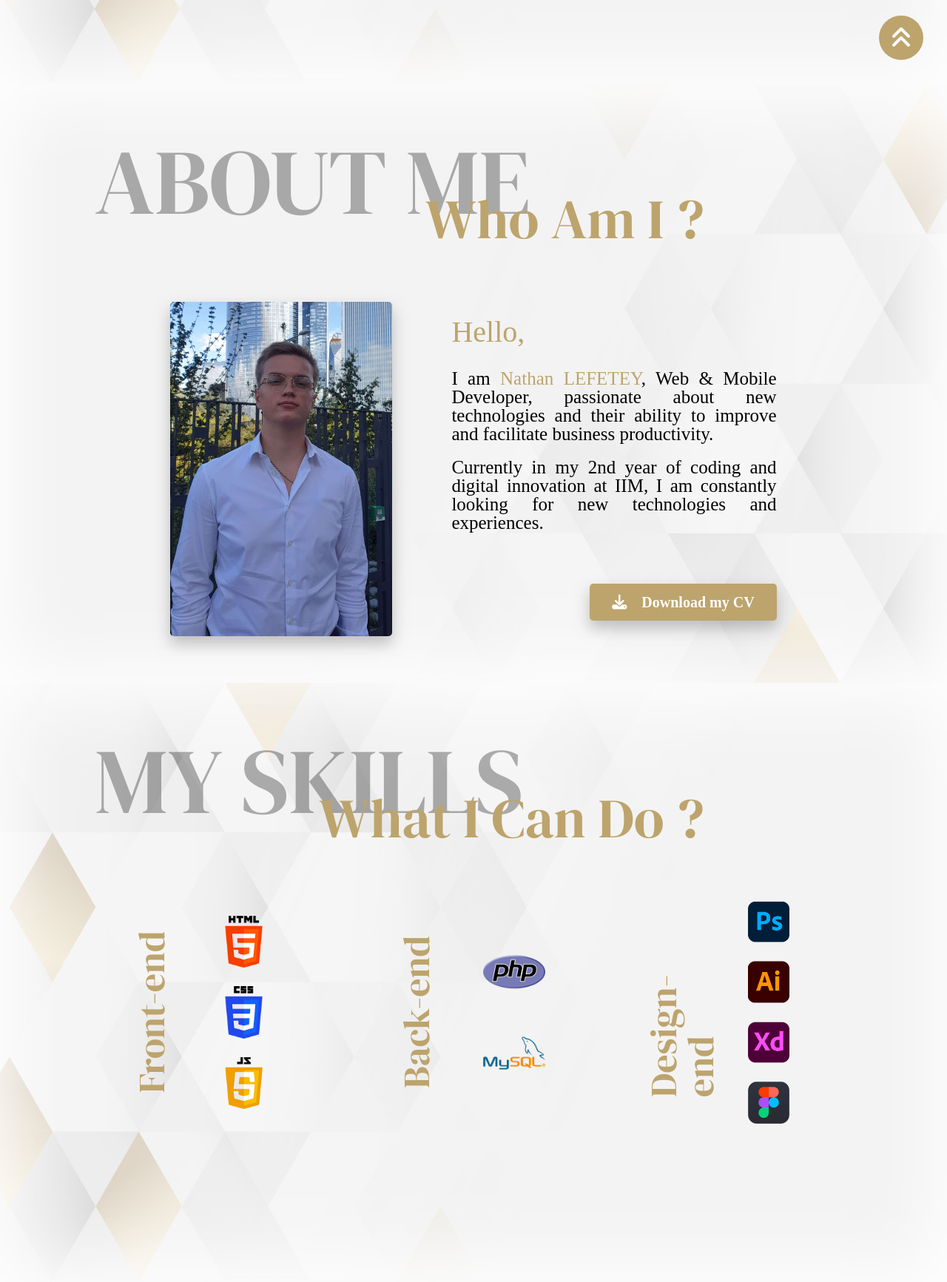
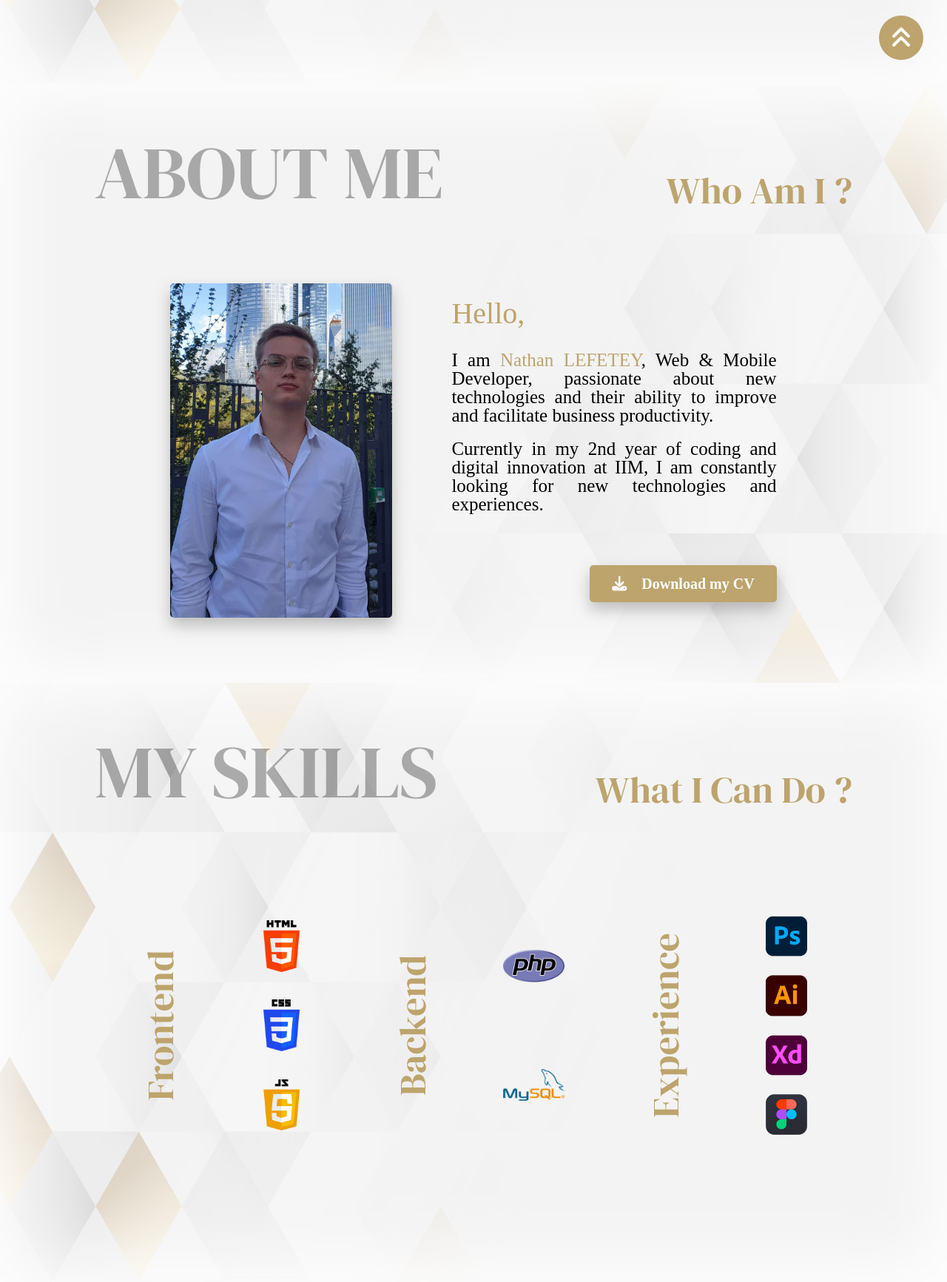
Before and after one commit to jstnate/web_portfolio, a PHP site: page / in a window 1280 px wide. Shown: the part 687-2420 px from the top of the page at 74% size. Run offline with PHP 8.4, Linux system fonts and the light colour scheme; some libraries are stand-ins or nearby versions.

Commit message:
:lipstick: FIX problem,:lipstick: UPDATE skills section style, :lipstick: ADD some mixins

```diff
--- a/SCSS/_mixins.scss
+++ b/SCSS/_mixins.scss
@@ -59,18 +59,27 @@
             margin-bottom: 100px;
 
             h1 {
-                font-size: 125px;
+                font-size: 100px;
                 opacity: 0.3;
                 text-transform: uppercase;
             }
 
             h2 {
-                font-size: 75px;
+                font-size: 50px;
                 text-transform: capitalize;
                 color: #BDA46D;
-                position: absolute;
-                right: 200px;
-                top: 75px;
             }
         }
 }
+
+@mixin h2Position($left, $top) {
+
+    h2 {
+        position: absolute;
+        right: $left;
+        bottom: $top;
+        // left: $left;
+        // top: $top;
+
+    }
+}
--- a/SCSS/home.scss
+++ b/SCSS/home.scss
@@ -1,4 +1,8 @@
 @use 'mixins';
+
+html, body {
+    scroll-behavior: smooth;
+}
 
 .go_up_button {
     @include mixins.flexAlign(center, center);
@@ -78,6 +82,7 @@
 
     .pres_content {
         @include mixins.sectionTitle;
+        @include mixins.h2Position(0, 0);
 
         .pres {
             @include mixins.flexAlign(center, space-between);
@@ -156,11 +161,17 @@
 
     .skills_content {
         @include mixins.sectionTitle;
+        @include mixins.h2Position(0, 0);
+
+        .title {
+            margin-bottom: 125px;
+
+        }
 
         .skill {
             display: flex;
             justify-content: space-between;
-            align-items: center;
+            align-items: stretch;
 
             .category {
                 position: relative;
@@ -169,21 +180,36 @@
                 align-items: center;
                 gap: 30px;
                 width: 30%;
+                padding: 20px;
+                transition: all 0.4s;
+
+                &:hover {
+                    background-color: rgba(189, 164, 109, 0.7);
+                    box-shadow: 0 5px 10px rgba(134, 134, 134, 0.3);
+                    border-radius: 5px;
+
+                    h3 {
+                        color: #ffffff;
+                    }
+                }
 
                 img {
                     aspect-ratio: 1 / 1;
                     object-fit: contain;
+                    justify-self: center;
                 }
 
                 h3 {
                     position: absolute;
                     top: 50%;
-                    left: 25%;
+                    left: 50%;
                     font-family: 'DM Serif Display', serif;
                     color: #BDA46D;
                     font-size: 50px;
                     transform: translate(-50%, -50%) rotate(-90deg);
-                    grid-area: "title";
+                    grid-area: title;
+                    word-break: keep-all;
+                    justify-self: center;
                 }
             }
 
--- a/SCSS/style.css
+++ b/SCSS/style.css
@@ -120,6 +120,10 @@ header nav .home_link h2 a {
   font-style: italic;
 }
 
+html, body {
+  scroll-behavior: smooth;
+}
+
 .go_up_button {
   display: flex;
   align-items: center;
@@ -225,17 +229,19 @@ header nav .home_link h2 a {
   margin-bottom: 100px;
 }
 .pres_section .pres_content .title h1 {
-  font-size: 125px;
+  font-size: 100px;
   opacity: 0.3;
   text-transform: uppercase;
 }
 .pres_section .pres_content .title h2 {
-  font-size: 75px;
+  font-size: 50px;
   text-transform: capitalize;
   color: #BDA46D;
+}
+.pres_section .pres_content h2 {
   position: absolute;
-  right: 200px;
-  top: 75px;
+  right: 0;
+  bottom: 0;
 }
 .pres_section .pres_content .pres {
   display: flex;
@@ -329,22 +335,27 @@ header nav .home_link h2 a {
   margin-bottom: 100px;
 }
 .skills_section .skills_content .title h1 {
-  font-size: 125px;
+  font-size: 100px;
   opacity: 0.3;
   text-transform: uppercase;
 }
 .skills_section .skills_content .title h2 {
-  font-size: 75px;
+  font-size: 50px;
   text-transform: capitalize;
   color: #BDA46D;
+}
+.skills_section .skills_content h2 {
   position: absolute;
-  right: 200px;
-  top: 75px;
+  right: 0;
+  bottom: 0;
+}
+.skills_section .skills_content .title {
+  margin-bottom: 125px;
 }
 .skills_section .skills_content .skill {
   display: flex;
   justify-content: space-between;
-  align-items: center;
+  align-items: stretch;
 }
 .skills_section .skills_content .skill .category {
   position: relative;
@@ -353,20 +364,33 @@ header nav .home_link h2 a {
   align-items: center;
   gap: 30px;
   width: 30%;
+  padding: 20px;
+  transition: all 0.4s;
+}
+.skills_section .skills_content .skill .category:hover {
+  background-color: rgba(189, 164, 109, 0.7);
+  box-shadow: 0 5px 10px rgba(134, 134, 134, 0.3);
+  border-radius: 5px;
+}
+.skills_section .skills_content .skill .category:hover h3 {
+  color: #ffffff;
 }
 .skills_section .skills_content .skill .category img {
   aspect-ratio: 1/1;
   object-fit: contain;
+  justify-self: center;
 }
 .skills_section .skills_content .skill .category h3 {
   position: absolute;
   top: 50%;
-  left: 25%;
+  left: 50%;
   font-family: "DM Serif Display", serif;
   color: #BDA46D;
   font-size: 50px;
   transform: translate(-50%, -50%) rotate(-90deg);
-  grid-area: "title";
+  grid-area: title;
+  word-break: keep-all;
+  justify-self: center;
 }
 .skills_section .skills_content .skill .front {
   grid-template-columns: 1fr 1fr;
--- a/header_template.php
+++ b/header_template.php
@@ -1,7 +1,7 @@
 <header>
     <nav>
         <div class="home_link">
-            <a href="#"><img src="images/pdp/logo_nate_blc.png" alt="" class="logo"></a>
+            <a href="index.php"><img src="images/pdp/logo_nate_blc.png" alt="" class="logo"></a>
 
             <h2>
                 <a href="#" class="type_write">@jstnate</a>
@@ -10,14 +10,14 @@
 
         <div class="nav_link">
             <div class="scroll_link">
-                <a href="#about">About</a>
-                <a href="#skills">Skills</a>
-                <a href="#">Projects</a>
+                <a href="#about" title="Go on the presentation section">About</a>
+                <a href="#skills" title="Go on the skills section">Skills</a>
+                <a href="#" title="Go on the projects section">Projects</a>
             </div>
 
             <div class="ext_link">
-                <a href="https://github.com/jstnate"><i class="fa-brands fa-lg fa-github"></i></a>
-                <a href="https://www.linkedin.com/in/nathanlefetey/"><i class="fa-brands fa-lg fa-linkedin"></i></a>
+                <a href="https://github.com/jstnate" title="Go on my github page"><i class="fa-brands fa-lg fa-github"></i></a>
+                <a href="https://www.linkedin.com/in/nathanlefetey/" title="Go on my linkedin page"><i class="fa-brands fa-lg fa-linkedin"></i></a>
             </div>
         </div>
     </nav>
--- a/index.php
+++ b/index.php
@@ -7,11 +7,11 @@
     <?php require "header_template.php" ?>
 
     <main>
-        <a href="/#first_section" class="go_up_button">
+        <a href="#first_section" class="go_up_button" title="Go on the top">
             <i class="fa-solid fa-angles-up fa-2x"></i>
         </a>
 
-        <section id="first_section " class="welcome_section">
+        <section id="first_section" class="welcome_section">
             <div>
                 <img src="images/pdp/logo_nate_grd.png" alt="">
 
@@ -66,20 +66,20 @@
 
                 <div class="skill">
                     <div class="front category">
-                        <h3>Front-end</h3>
+                        <h3>Frontend</h3>
                         <img src="images/logos/logo_html.png" alt="" class="icon-grid1-1">
                         <img src="images/logos/logo_css.png" alt="" class="icon-grid1-2">
                         <img src="images/logos/logo_js.png" alt="" class="icon-grid1-3">
                     </div>
 
                     <div class="back category">
-                        <h3>Back-end</h3>
+                        <h3>Backend</h3>
                         <img src="images/logos/logo_php.png" alt="" class="icon-grid2-1">
                         <img src="images/logos/logo_mysql.png" alt="" class="icon-grid2-2">
                     </div>
 
                     <div class="design category">
-                        <h3>Design-end</h3>
+                        <h3>Experience</h3>
                         <img src="images/logos/logo_photoshop.png" alt="" class="icon-grid3-1">
                         <img src="images/logos/logo_illustrator.png" alt="" class="icon-grid3-2">
                         <img src="images/logos/logo_xd.png" alt=""  class="icon-grid3-3">
```
Also changed, not shown: package.json (added, +24 -0 lines), 1 other file.
